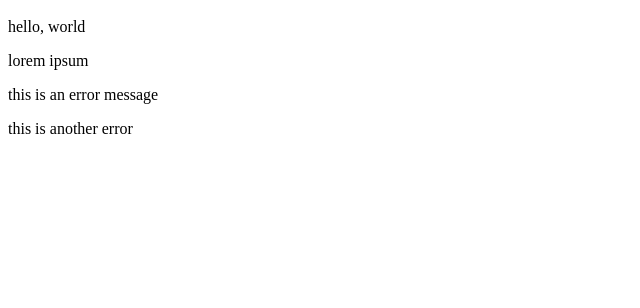
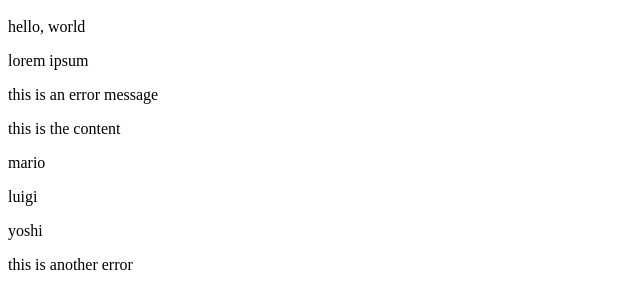
Before and after one commit to gowthamap/Javascript.js-netNinja, a plain HTML site: page index.html in a window 1280 px wide. Shown: the part 48-356 px from the top of the page, without its empty margins (0-640 px from the left). Drawn offline with Linux system fonts and the light colour scheme.

Commit message:
feat: innerText and innerHTML properties

```diff
--- a/index.html
+++ b/index.html
@@ -13,6 +13,10 @@
       <p class="error">this is an error message</p>
     </div>
 
+    <div class="content">
+      <p>this is the content</p>
+    </div>
+
     <div class="error">this is another error</div>
 
     <script src="sandbox.js"></script>
--- a/sandbox.js
+++ b/sandbox.js
@@ -1,13 +1,22 @@
-// get an element by ID
-// const title = document.getElementById("page-title");
-// console.log(title);
+const para = document.querySelector("p");
 
-// get element by their class name
-// const errors = document.getElementsByClassName("error");
-// console.log(errors);
-// console.log(errors[0]);
+// console.log(para.innerText);
+// para.innerText += " ninjas are awesome!";
 
-// get elements by their tag name
-const paras = document.getElementsByTagName("p");
-console.log(paras);
-console.log(paras[1]);
+const paras = document.querySelectorAll("p");
+
+// paras.forEach((para) => {
+//   console.log(para.innerText);
+//   para.innerText += " new text";
+// });
+
+const content = document.querySelector(".content");
+
+// console.log(content.innerHTML);
+// content.innerHTML += "<h2>THIS IS A NEW H2</h2>";
+
+const people = ["mario", "luigi", "yoshi"];
+
+people.forEach((person) => {
+  content.innerHTML += `<p>${person}</p>`;
+});
```
